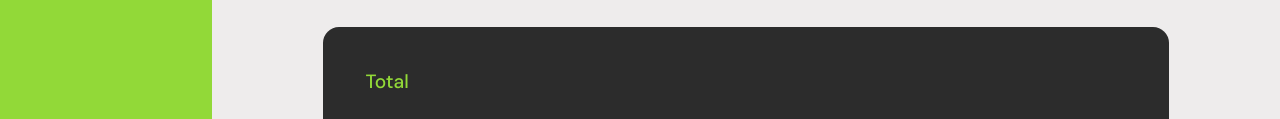
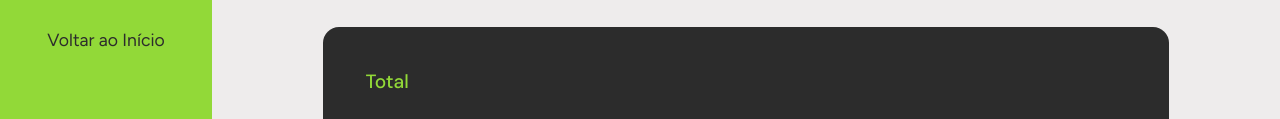
Before and after one commit to MilenasRibeiro/projeto-front-end, a plain HTML site: page main/meuSaldo.html in a window 1280 px wide. Shown: the part 364-483 px from the top of the page. Drawn offline with Linux system fonts and the light colour scheme.

Commit message:
estilizacao Saldo 2

```diff
--- a/main/meuSaldo.html
+++ b/main/meuSaldo.html
@@ -50,6 +50,9 @@
             <p id="menuRelatorios">
                 Relatórios
             </p>
+
+            <p><a href="index.html">Voltar ao Início</a></p>
+
 
         </aside>
 
@@ -211,6 +214,7 @@
 
                 </div>
 
+
             </section>
 
 
--- a/main/styles/styles.css
+++ b/main/styles/styles.css
@@ -259,7 +259,7 @@ body {
 
 /* MENU */
 
-.container p {
+.container p, a {
     font-size: 1.1rem;
 
     color: #2C2C2C;
```
